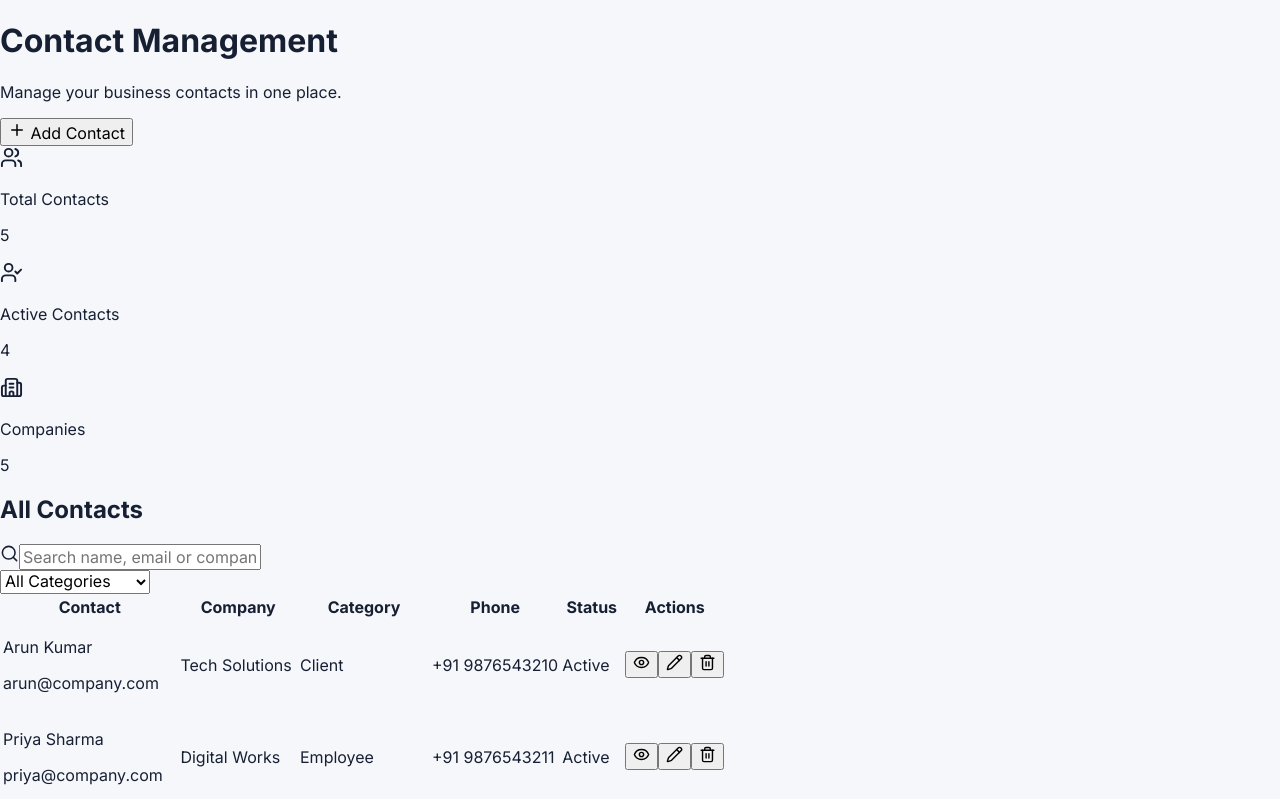
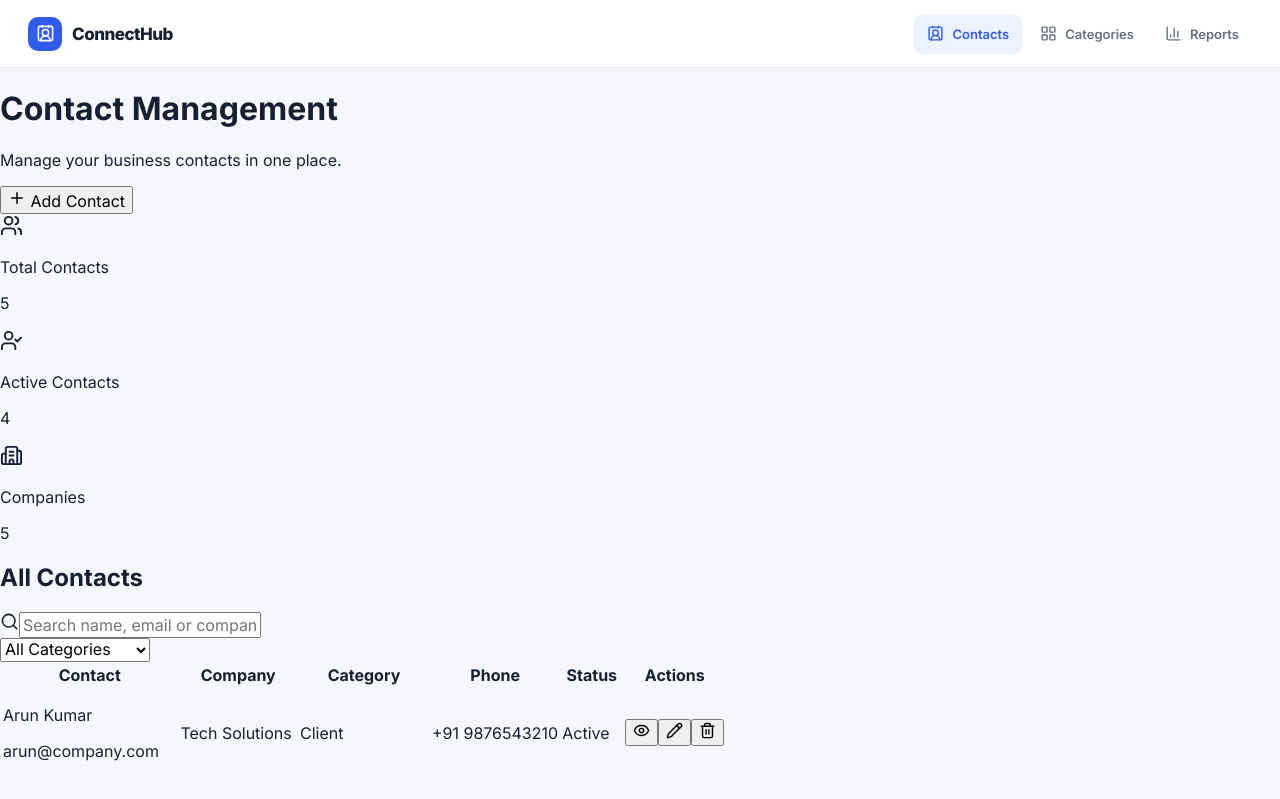
Before and after one commit to Sakthivel-cybersec/ConnectHub, a React app in the folder frontend/: page / in a window 1280 px wide. Shown: the top 799 px of the page. Built offline with nearby package versions, Linux system fonts and the light colour scheme; the HTML template or start-up script is replaced by a standard one.

Commit message:
feat(navigation): connect categories and reports pages

```diff
--- a/frontend/src/App.css
+++ b/frontend/src/App.css
@@ -225,3 +225,108 @@
     flex-direction: column;
   }
 }
+.app-header {
+  position: sticky;
+  top: 0;
+  z-index: 10;
+  display: flex;
+  min-height: 68px;
+  align-items: center;
+  justify-content: space-between;
+  gap: 24px;
+  padding: 0 28px;
+  border-bottom: 1px solid #e8ebf2;
+  background: rgb(255 255 255 / 96%);
+  backdrop-filter: blur(12px);
+}
+
+.app-brand {
+  display: inline-flex;
+  align-items: center;
+  gap: 10px;
+  color: #172033;
+  font-size: 17px;
+  font-weight: 750;
+  letter-spacing: -0.03em;
+  text-decoration: none;
+  white-space: nowrap;
+}
+
+.app-brand-mark {
+  display: grid;
+  width: 34px;
+  height: 34px;
+  place-items: center;
+  border-radius: 10px;
+  background: #315bea;
+  color: white;
+}
+
+.app-navigation {
+  display: flex;
+  align-items: center;
+  gap: 5px;
+}
+
+.app-navigation-link {
+  display: inline-flex;
+  min-height: 40px;
+  align-items: center;
+  gap: 8px;
+  padding: 0 13px;
+  border-radius: 9px;
+  color: #657086;
+  font-size: 13px;
+  font-weight: 600;
+  text-decoration: none;
+  transition: background-color 150ms ease, color 150ms ease;
+}
+
+.app-navigation-link:hover {
+  background: #f3f6fc;
+  color: #315bea;
+}
+
+.app-navigation-link[aria-current="page"] {
+  background: #edf2ff;
+  color: #315bea;
+}
+
+.app-header a:focus-visible {
+  outline: 3px solid #9bb9ff;
+  outline-offset: 3px;
+}
+
+@media (max-width: 560px) {
+  .app-header {
+    min-height: 60px;
+    gap: 10px;
+    padding: 0 14px;
+  }
+
+  .app-brand {
+    gap: 7px;
+    font-size: 14px;
+  }
+
+  .app-brand-mark {
+    width: 31px;
+    height: 31px;
+  }
+
+  .app-navigation {
+    gap: 1px;
+  }
+
+  .app-navigation-link {
+    min-height: 38px;
+    gap: 5px;
+    padding: 0 8px;
+    font-size: 11px;
+  }
+
+  .app-navigation-link svg {
+    width: 15px;
+    height: 15px;
+  }
+}
--- a/frontend/src/App.jsx
+++ b/frontend/src/App.jsx
@@ -1,6 +1,61 @@
+import { useEffect, useState } from "react";
+import { BarChart3, ContactRound, LayoutGrid } from "lucide-react";
+import Categories from "./pages/Categories";
 import Contacts from "./pages/Contacts";
+import Reports from "./pages/Reports";
 import "./App.css";
 
+const pages = [
+  { path: "/contacts", label: "Contacts", Icon: ContactRound },
+  { path: "/categories", label: "Categories", Icon: LayoutGrid },
+  { path: "/reports", label: "Reports", Icon: BarChart3 },
+];
+
+function getCurrentPath() {
+  const path = window.location.pathname.replace(/\/$/, "") || "/contacts";
+  return pages.some((page) => page.path === path) ? path : "/contacts";
+}
+
 export default function App() {
-  return <Contacts />;
+  const [currentPath, setCurrentPath] = useState(getCurrentPath);
+
+  useEffect(() => {
+    const syncPath = () => setCurrentPath(getCurrentPath());
+    window.addEventListener("popstate", syncPath);
+    return () => window.removeEventListener("popstate", syncPath);
+  }, []);
+
+  const navigate = (event, path) => {
+    if (event.button !== 0 || event.metaKey || event.ctrlKey || event.shiftKey || event.altKey) return;
+    event.preventDefault();
+    if (window.location.pathname !== path) window.history.pushState({}, "", path);
+    setCurrentPath(path);
+  };
+
+  return (
+    <>
+      <header className="app-header">
+        <a className="app-brand" href="/contacts" onClick={(event) => navigate(event, "/contacts")}>
+          <span className="app-brand-mark" aria-hidden="true"><ContactRound size={19} /></span>
+          <span>ConnectHub</span>
+        </a>
+        <nav className="app-navigation" aria-label="Main navigation">
+          {pages.map(({ path, label, Icon }) => (
+            <a
+              className="app-navigation-link"
+              href={path}
+              key={path}
+              onClick={(event) => navigate(event, path)}
+              aria-current={currentPath === path ? "page" : undefined}
+            >
+              <Icon size={17} aria-hidden="true" />
+              <span>{label}</span>
+            </a>
+          ))}
+        </nav>
+      </header>
+
+      {currentPath === "/categories" ? <Categories /> : currentPath === "/reports" ? <Reports /> : <Contacts />}
+    </>
+  );
 }
```
